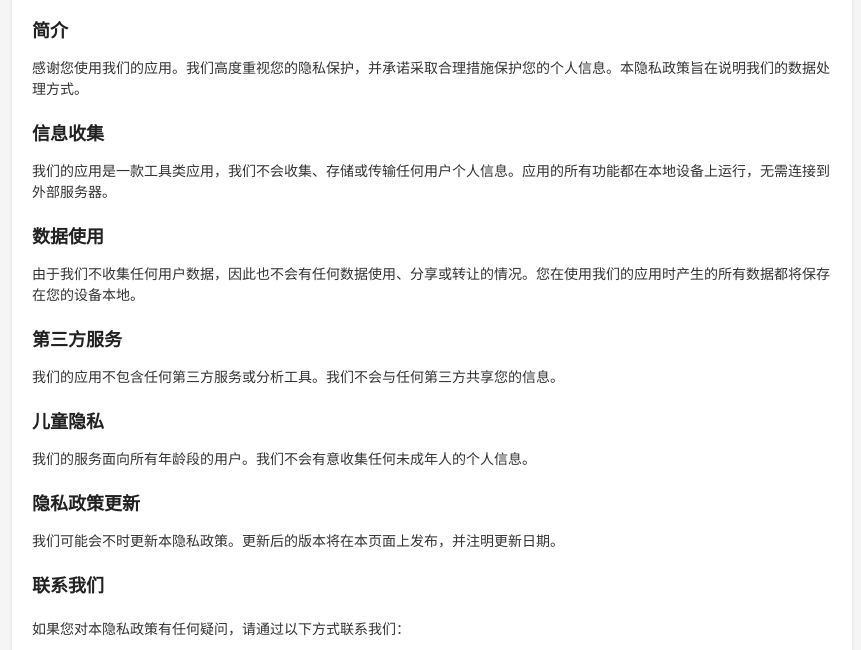
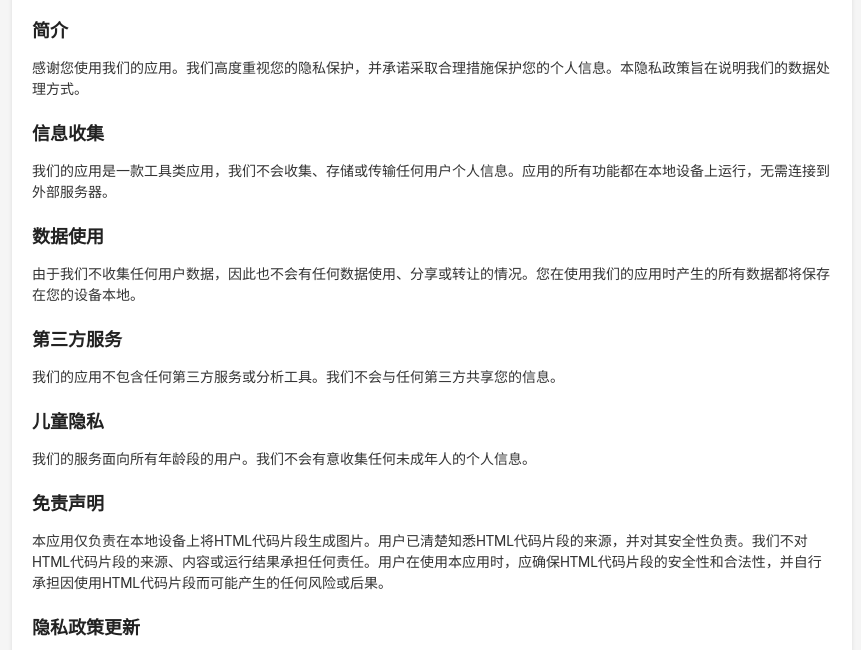
Before and after one commit to dl-app-developer/dl-app-developer.github.io, a plain HTML site: page index.html in a window 1280 px wide. Shown: the part 150-800 px from the top of the page, without its empty margins (208-1069 px from the left). Drawn offline with Linux system fonts and the light colour scheme.

Commit message:
Init commit

```diff
--- a/index.html
+++ b/index.html
@@ -69,6 +69,9 @@
         <h2>儿童隐私</h2>
         <p>我们的服务面向所有年龄段的用户。我们不会有意收集任何未成年人的个人信息。</p>
 
+        <h2>免责声明</h2>
+        <p>本应用仅负责在本地设备上将HTML代码片段生成图片。用户已清楚知悉HTML代码片段的来源，并对其安全性负责。我们不对HTML代码片段的来源、内容或运行结果承担任何责任。用户在使用本应用时，应确保HTML代码片段的安全性和合法性，并自行承担因使用HTML代码片段而可能产生的任何风险或后果。</p>
+
         <h2>隐私政策更新</h2>
         <p>我们可能会不时更新本隐私政策。更新后的版本将在本页面上发布，并注明更新日期。</p>
 
```
